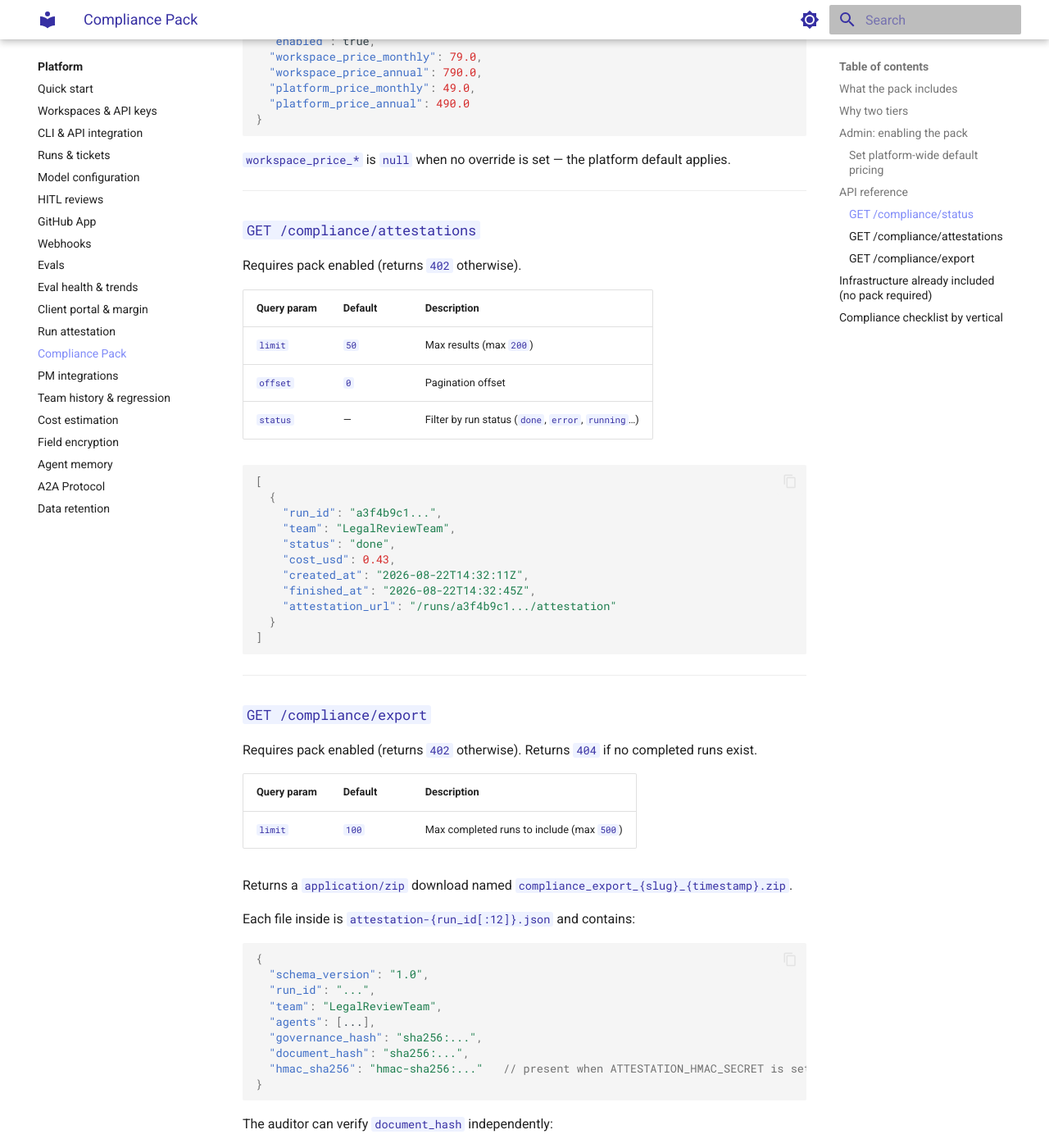
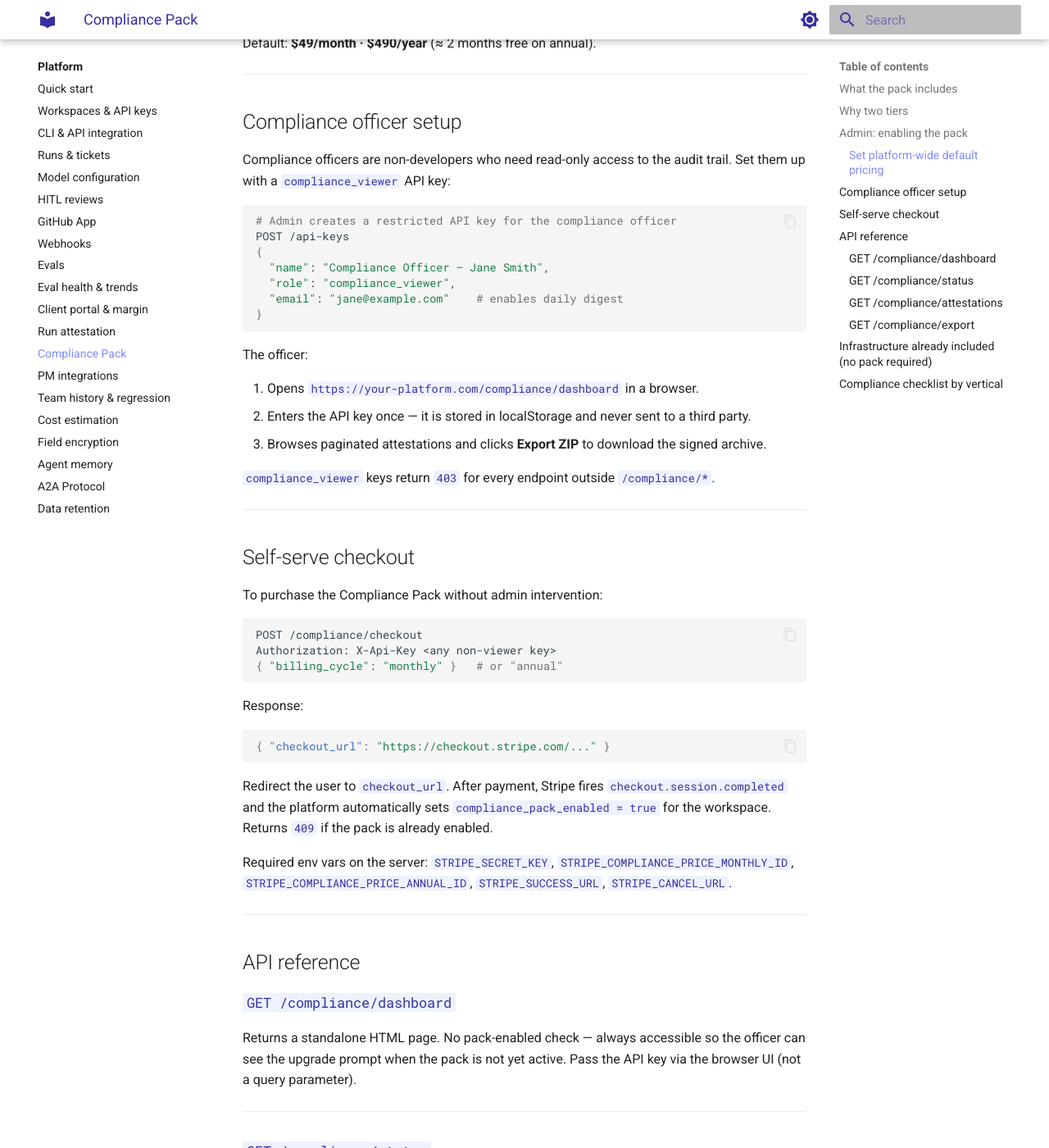
Before and after one commit to iagop03/antcrew-docs, an MkDocs documentation site: the page built from docs/platform/compliance-pack.md, in a window 1280 px wide and 1400 px high, scrolled down 2214 px. Shown: the whole window at 82% size. Built offline with MkDocs 1.6.1 and Material for MkDocs 9.7.7, drawn with Linux system fonts in a browser that asks for light colours; some of the changed text lies outside the part shown.

Commit message:
docs(compliance): document compliance_viewer role, dashboard, checkout, and email digest
Co-Authored-By: Claude Sonnet 4.6 <noreply@anthropic.com>

````diff
--- a/docs/platform/compliance-pack.md
+++ b/docs/platform/compliance-pack.md
@@ -8,8 +8,12 @@ The Compliance Pack is a paid add-on that transforms antcrew-platform into a com
 
 | Capability | How it works |
 |---|---|
-| **Compliance dashboard** | `GET /compliance/attestations` — paginated list of all runs with status, cost, team, and attestation link. Accessible to compliance officers without terminal access. |
+| **Compliance dashboard** | `GET /compliance/dashboard` — standalone HTML portal; compliance officers open it in a browser, enter their API key once (stored in localStorage), and browse attestations with pagination and a one-click ZIP export. No terminal required. |
+| **compliance_viewer role** | API keys created with `role=compliance_viewer` are hard-restricted to `/compliance/*` paths. They cannot call run, billing, or admin endpoints. |
+| **Paginated attestation list** | `GET /compliance/attestations` — JSON list of all runs with status, cost, team, and attestation link. |
 | **Bulk export (ZIP)** | `GET /compliance/export` — downloads a ZIP of HMAC-signed attestation JSONs for the N most recent completed runs. Submit directly to an auditor. |
+| **Self-serve checkout** | `POST /compliance/checkout` — creates a Stripe Checkout session for monthly or annual billing. Pack auto-enables after payment via webhook. |
+| **Daily email digest** | Compliance officers with an `email` set on their API key receive a daily digest of runs completed in the last 24 hours. |
 | **Pack status & pricing** | `GET /compliance/status` — returns whether the pack is active and the effective pricing for the workspace. |
 | **Admin control** | `PATCH /admin/workspaces/{id}` — admin can enable/disable the pack per workspace and set workspace-level price overrides. |
 | **Platform default pricing** | `PATCH /admin/billing-rates` — set the platform-wide default monthly/annual price for the pack. |
@@ -59,7 +63,59 @@ Default: **$49/month · $490/year** (≈ 2 months free on annual).
 
 ---
 
+## Compliance officer setup
+
+Compliance officers are non-developers who need read-only access to the audit trail. Set them up with a `compliance_viewer` API key:
+
+```bash
+# Admin creates a restricted API key for the compliance officer
+POST /api-keys
+{
+  "name": "Compliance Officer – Jane Smith",
+  "role": "compliance_viewer",
+  "email": "jane@example.com"    # enables daily digest
+}
+```
+
+The officer:
+
+1. Opens `https://your-platform.com/compliance/dashboard` in a browser.
+2. Enters the API key once — it is stored in localStorage and never sent to a third party.
+3. Browses paginated attestations and clicks **Export ZIP** to download the signed archive.
+
+`compliance_viewer` keys return `403` for every endpoint outside `/compliance/*`.
+
+---
+
+## Self-serve checkout
+
+To purchase the Compliance Pack without admin intervention:
+
+```bash
+POST /compliance/checkout
+Authorization: X-Api-Key <any non-viewer key>
+{ "billing_cycle": "monthly" }   # or "annual"
+```
+
+Response:
+
+```json
+{ "checkout_url": "https://checkout.stripe.com/..." }
+```
+
+Redirect the user to `checkout_url`. After payment, Stripe fires `checkout.session.completed` and the platform automatically sets `compliance_pack_enabled = true` for the workspace. Returns `409` if the pack is already enabled.
+
+Required env vars on the server: `STRIPE_SECRET_KEY`, `STRIPE_COMPLIANCE_PRICE_MONTHLY_ID`, `STRIPE_COMPLIANCE_PRICE_ANNUAL_ID`, `STRIPE_SUCCESS_URL`, `STRIPE_CANCEL_URL`.
+
+---
+
 ## API reference
+
+### `GET /compliance/dashboard`
+
+Returns a standalone HTML page. No pack-enabled check — always accessible so the officer can see the upgrade prompt when the pack is not yet active. Pass the API key via the browser UI (not a query parameter).
+
+---
 
 ### `GET /compliance/status`
 
````
